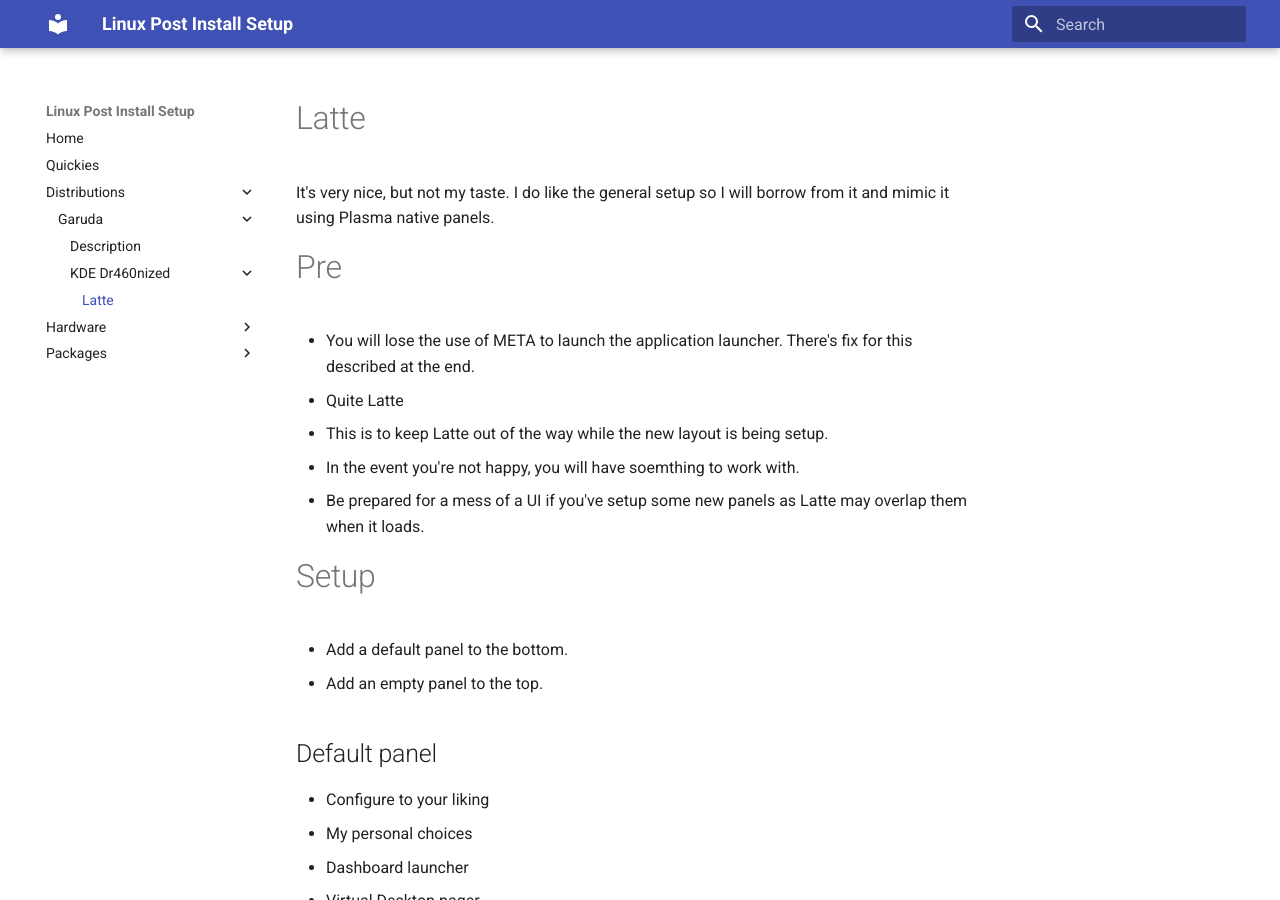
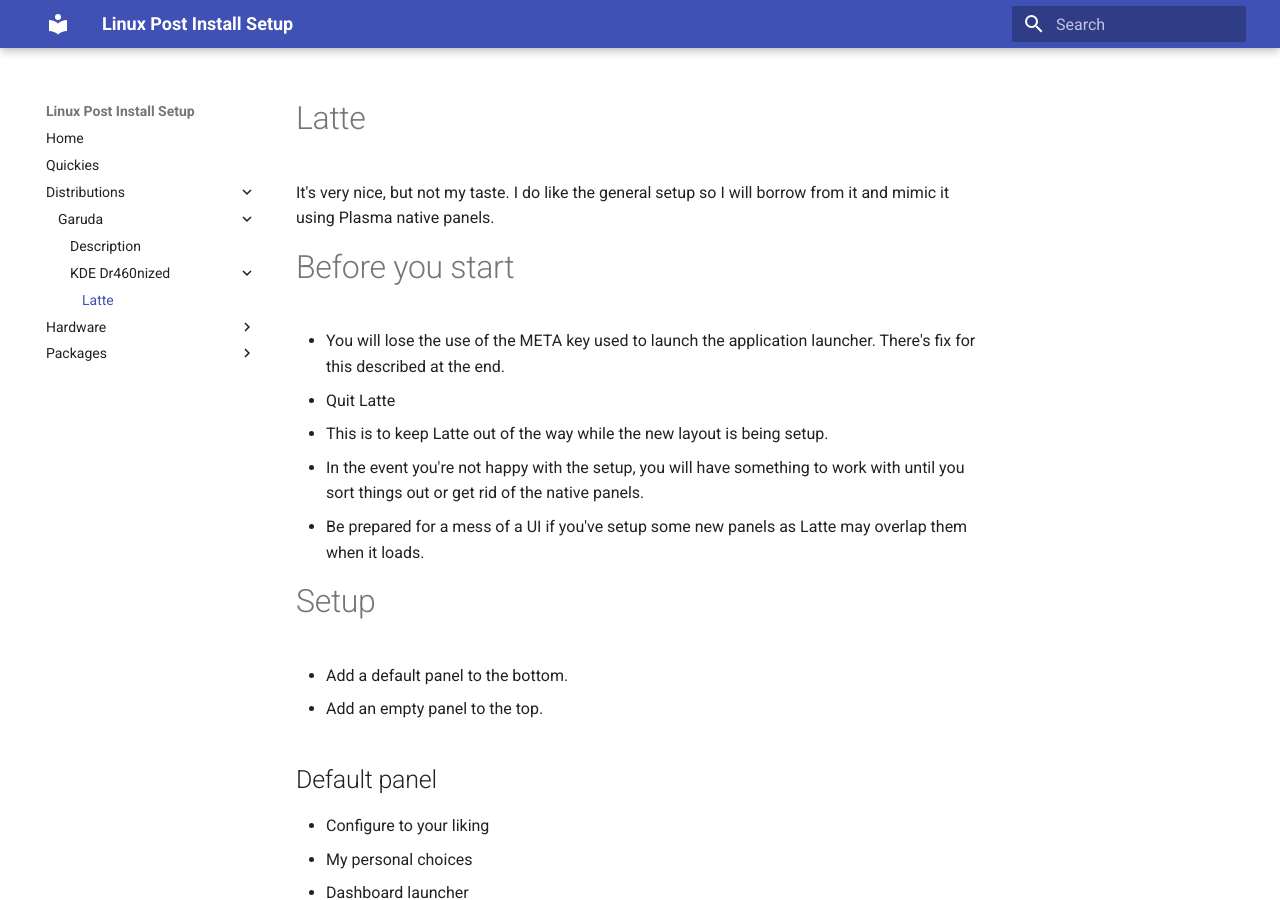
Before and after one commit to levelXlevel/LinuxPostInstallSetup, an MkDocs documentation site: the page built from Source/docs/Distributions/Garuda/Latte.md, in a window 1280 px wide and 900 px high. Built offline with MkDocs 1.6.1 and Material for MkDocs 9.7.7, drawn with Linux system fonts in a browser that asks for light colours; some of the changed text lies outside the part shown.

Commit message:
Fix some typos and styling

```diff
--- a/Source/docs/Distributions/Garuda/Latte.md
+++ b/Source/docs/Distributions/Garuda/Latte.md
@@ -2,12 +2,12 @@
 
 It's very nice, but not my taste. I do like the general setup so I will borrow from it and mimic it using Plasma native panels.
 
-# Pre
+# Before you start
 
-- You will lose the use of META to launch the application launcher. There's fix for this described at the end.
-- Quite Latte
+- You will lose the use of the META key used to launch the application launcher. There's fix for this described at the end.
+- Quit Latte
   - This is to keep Latte out of the way while the new layout is being setup.
-  - In the event you're not happy, you will have soemthing to work with.
+  - In the event you're not happy with the setup, you will have something to work with until you sort things out or get rid of the native panels.
   - Be prepared for a mess of a UI if you've setup some new panels as Latte may overlap them when it loads.
 
 # Setup
@@ -37,17 +37,17 @@
   - System Tray
   - Event Calendar
 
-## Finalize & Clean Up
+# Finalize & Clean Up
 
 - Uninstall Latte
 - Restore use of `meta` key to trigger application launcher.
 - Restore window titlebars
 
-### Uninstall Latte
+## Uninstall Latte
 
 - Use you preferred package manager and remove Latte
 
-### Restore META key
+## Restore META key
 
 - Back up the file `~/.config/kglobalshortcutsrc`.
 - Use your preferred editor and modify the file.
```
Also changed, not shown: other parts of Source/docs/Distributions/Garuda/Latte.md (+1 -1 lines), Source/docs/Packages/CPUPower/index.md (+4 -4 lines).
